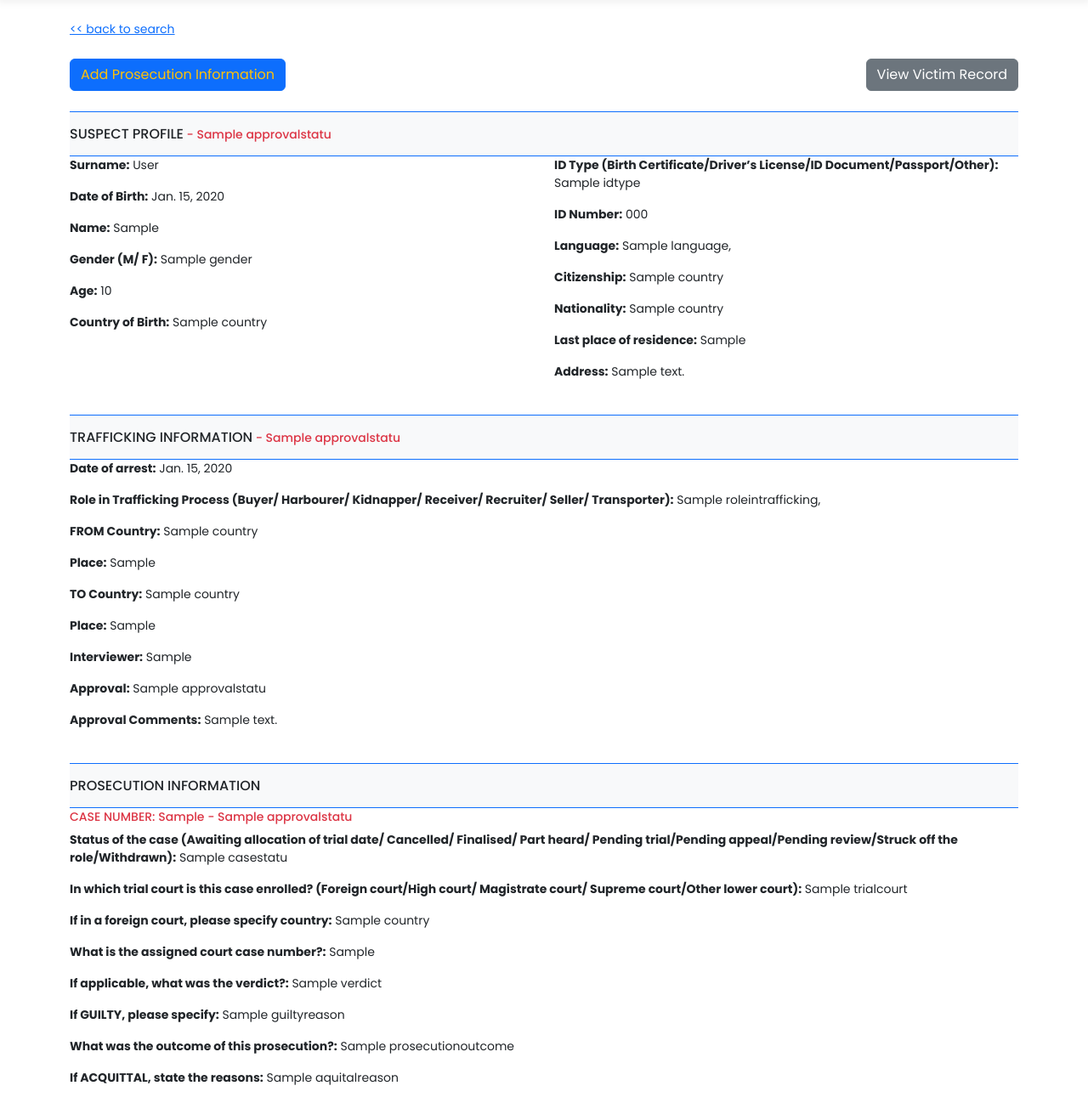
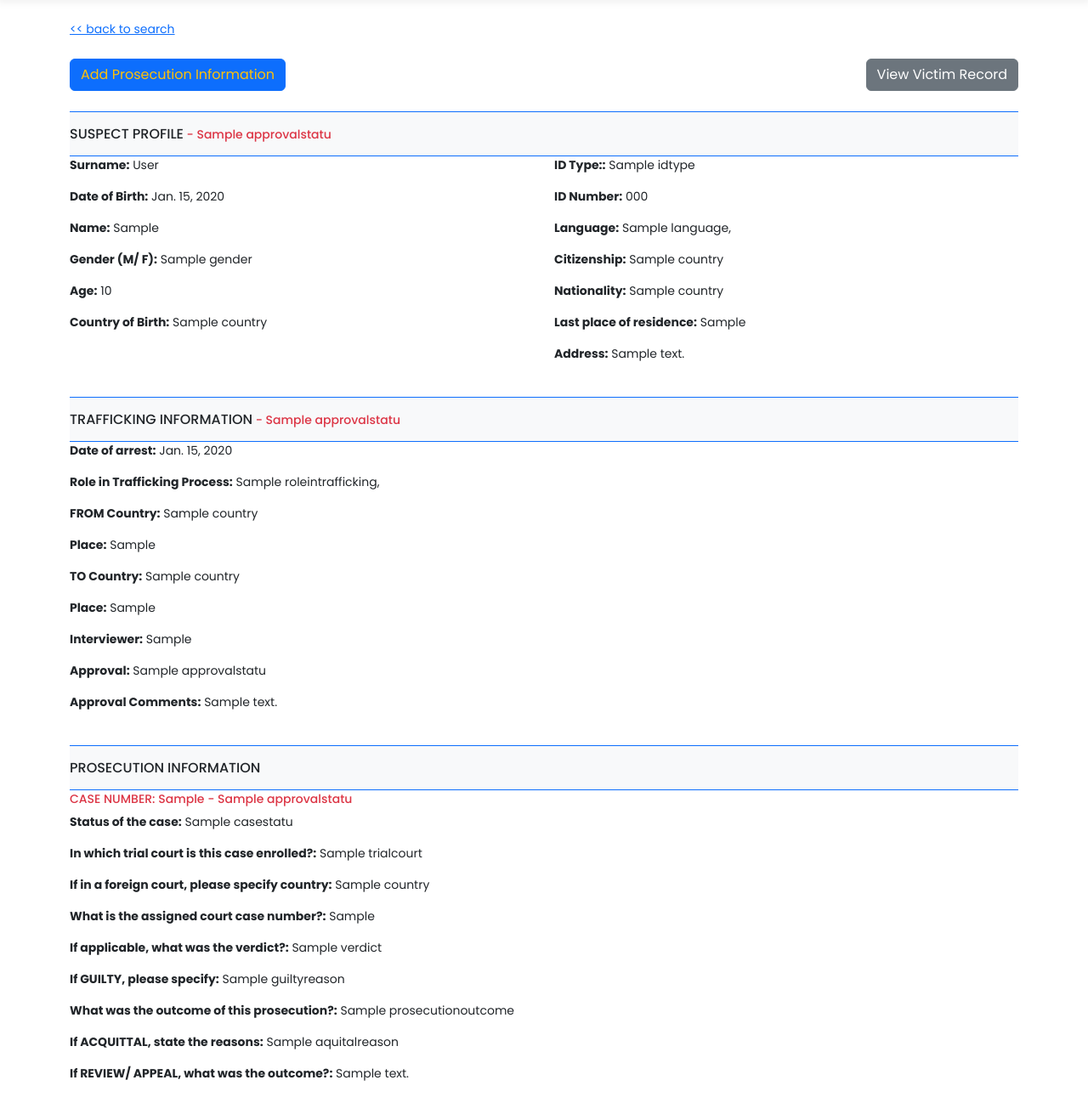
Before and after one commit to TIPSOM-Ninja/Tipsom-web, a Django app: template case_interview_app/templates/suspect_detail.html in a window 1280 px wide. Shown: the part 68-1359 px from the top of the page at 85% size. Run offline with Django 5.2, Linux system fonts and the light colour scheme; the template is opened without the code that fills it: values that come from a table or form of the project are taken from there, others are empty; tables that the repository leaves empty hold one stand-in row (values such as "Sample post"); some libraries are stand-ins or nearby versions.

Commit message:
added translations

```diff
--- a/case_interview_app/templates/suspect_detail.html
+++ b/case_interview_app/templates/suspect_detail.html
@@ -41,7 +41,7 @@
                     </div>
                     <div class="col-md-6">
 
-                        <p><strong>{% trans "ID Type (Birth Certificate/Driver’s License/ID Document/Passport/Other)" %}:</strong> {{ suspect.id_type }}</p>
+                        <p><strong>{% trans "ID Type:" %}:</strong> {{ suspect.id_type }}</p>
                         <p><strong>{% trans "ID Number" %}:</strong> {{ suspect.id_number }}</p>
                         <p><strong>{% trans "Language" %}:</strong>
                             {% for language in suspect.languages.all %}
@@ -70,7 +70,7 @@
                 <div class="col-md-12">
 
                     <p><strong>{% trans "Date of arrest" %}:</strong> {{ suspect.date_of_arrest }}</p>
-                    <p><strong>{% trans "Role in Trafficking Process (Buyer/ Harbourer/ Kidnapper/ Receiver/ Recruiter/ Seller/ Transporter)" %}:</strong>
+                    <p><strong>{% trans "Role in Trafficking Process" %}:</strong>
                         {% for role in suspect.role_in_trafficking.all %}
                             {{ role }},
                         {% endfor %}
@@ -98,8 +98,8 @@
                 <div class="card-body">
                     <!-- Prosecution Information -->
                     <p class="h6">{% trans "CASE NUMBER" %}: {{ prosecution.court_case_no }} - {{prosecution.approval.name}}</small> </p>
-                    <p><strong>{% trans "Status of the case (Awaiting allocation of trial date/ Cancelled/ Finalised/ Part heard/ Pending trial/Pending appeal/Pending review/Struck off the role/Withdrawn)" %}:</strong> {{ prosecution.status_of_case }}</p>
-                    <p><strong>{% trans "In which trial court is this case enrolled? (Foreign court/High court/ Magistrate court/ Supreme court/Other lower court)" %}:</strong> {{ prosecution.trial_court }}</p>
+                    <p><strong>{% trans "Status of the case" %}:</strong> {{ prosecution.status_of_case }}</p>
+                    <p><strong>{% trans "In which trial court is this case enrolled?" %}:</strong> {{ prosecution.trial_court }}</p>
                     <p><strong>{% trans "If in a foreign court, please specify country" %}:</strong> {{ prosecution.trial_court_country }}</p>
                     <p><strong>{% trans "What is the assigned court case number?" %}:</strong> {{ prosecution.court_case_no }}</p>
                     <p><strong>{% trans "If applicable, what was the verdict?" %}:</strong> {{ prosecution.verdict }}</p>
```
Also changed, not shown: locale/en/LC_MESSAGES/django.po, locale/fr/LC_MESSAGES/django.po, locale/pt/LC_MESSAGES/django.po, 2 other files.
